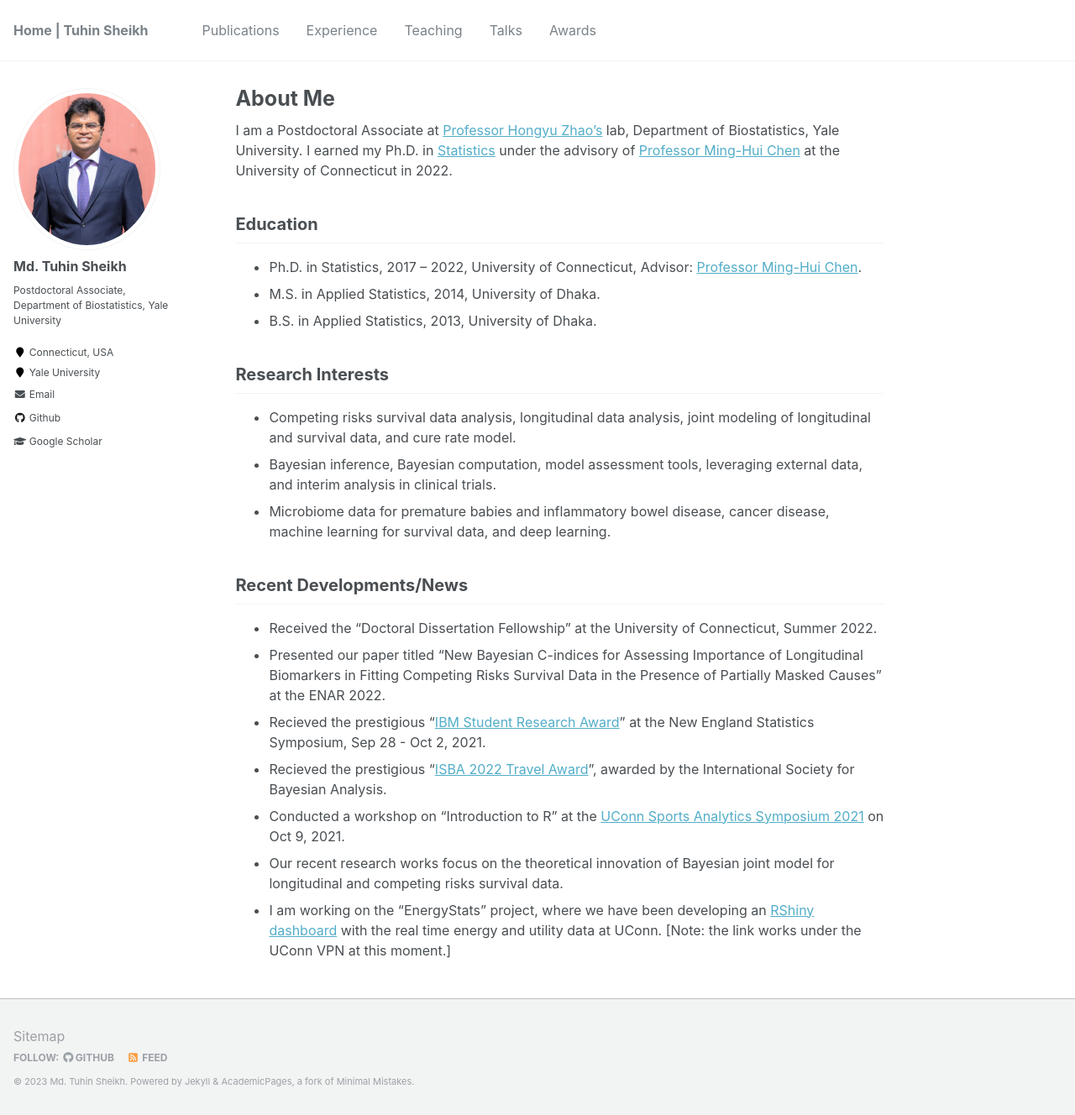
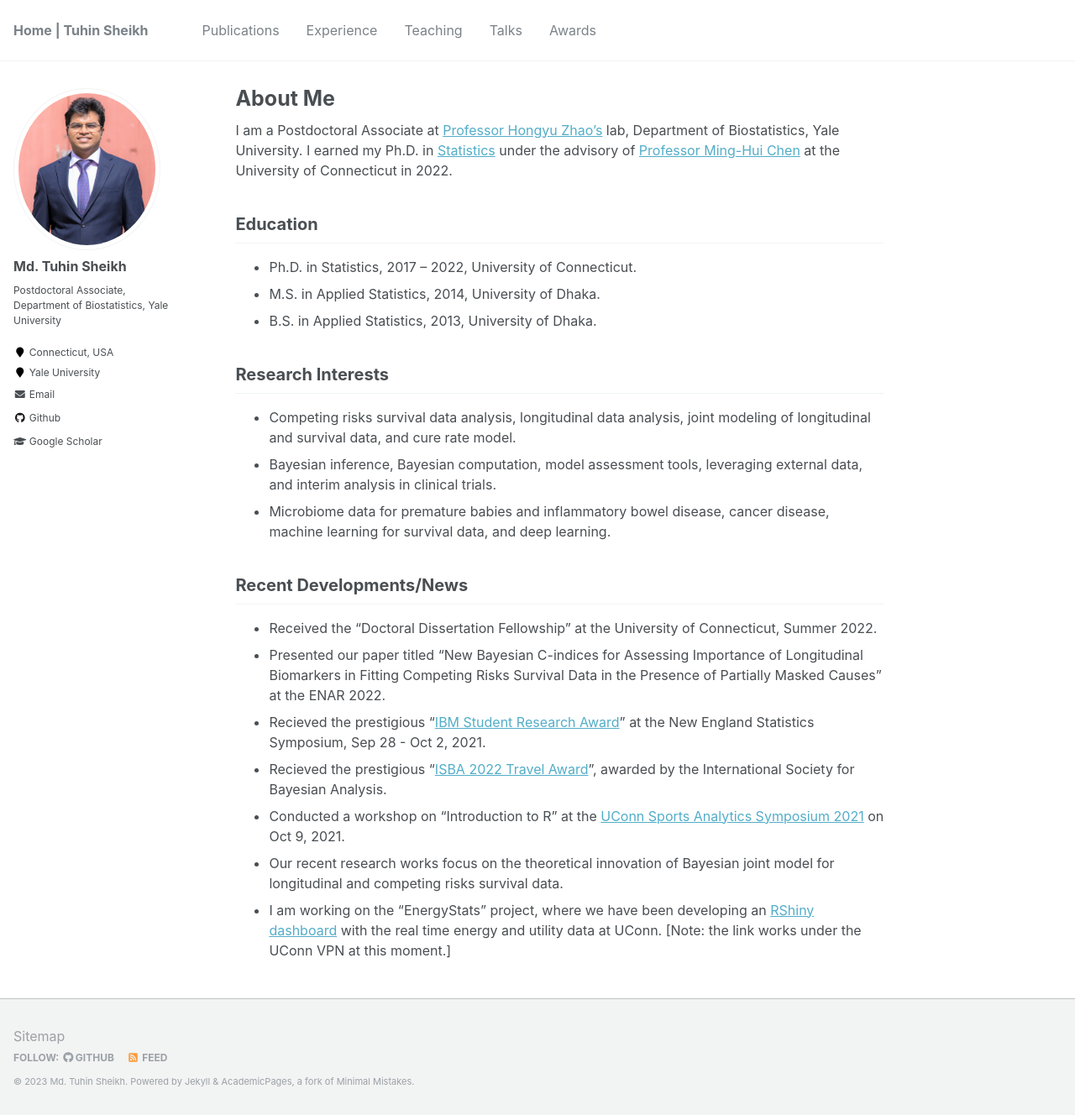
Before and after one commit to mdtuhinsheikh/mdtuhinsheikh.github.io, a Jekyll site: the page built from _pages/about.md, in a window 1280 px wide and 1328 px high. Shown: the whole window at 84% size. Built offline with Jekyll 4.4.1, drawn with Linux system fonts in a browser that asks for light colours.

Commit message:
Update about.md

```diff
--- a/_pages/about.md
+++ b/_pages/about.md
@@ -12,7 +12,7 @@ I am a Postdoctoral Associate at [Professor Hongyu Zhao's](https://ysph.yale.edu
 My research works broadly focus on competing risks survival data analysis, longitudinal data analysis, joint modelling of longitudinal and survival data, cure rate model, Bayesian computation, and model assessment. I intend to develop statistical methodology to model prostate cancer data. I am also interested in the applications of deep neural network modelling to survival data.
 -->
 ## Education
-- Ph.D. in Statistics, 2017 -- 2022, University of Connecticut, Advisor: [Professor Ming-Hui Chen](http://merlot.stat.uconn.edu/~mic02006/).
+- Ph.D. in Statistics, 2017 -- 2022, University of Connecticut.
 - M.S. in Applied Statistics, 2014, University of Dhaka.
 - B.S. in Applied Statistics, 2013, University of Dhaka.
 
```
